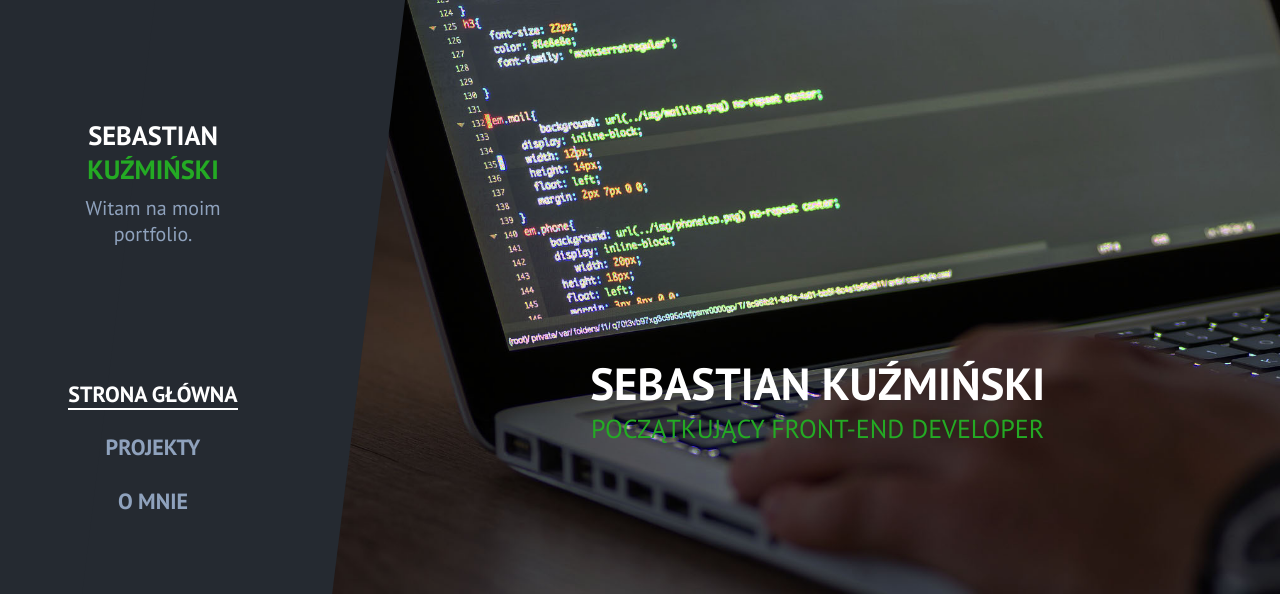
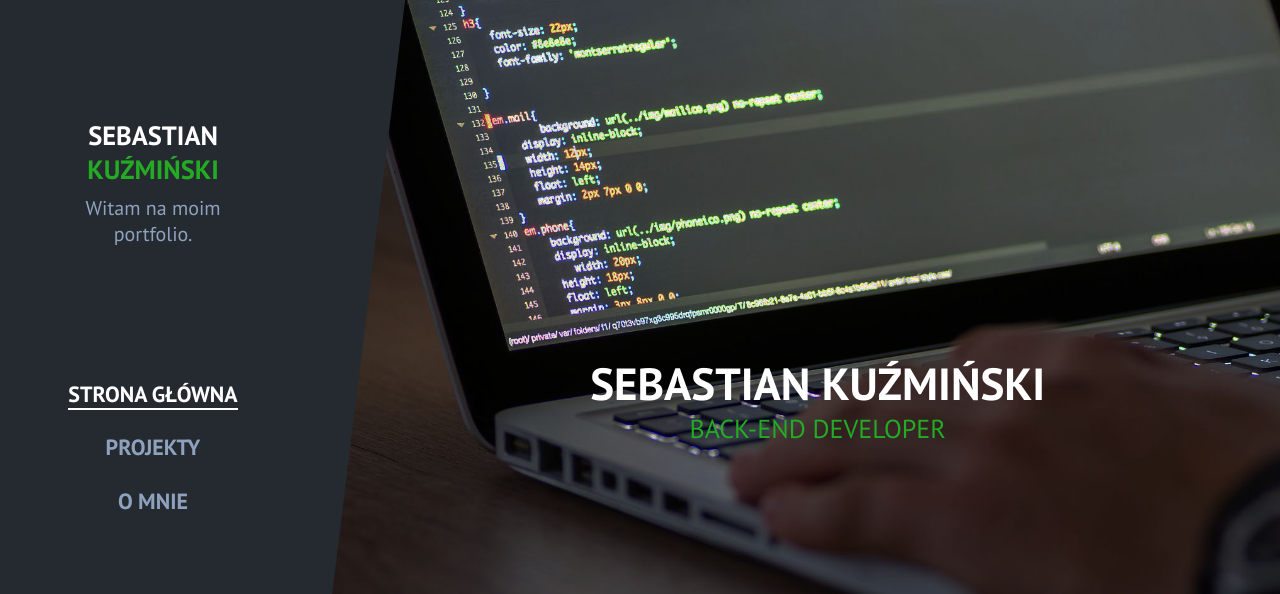
Before and after one commit to H0kas/Portfolio, a plain HTML site: page index.html in a window 1280 px wide. Shown: the top 594 px of the page. Drawn offline with nearby package versions, Linux system fonts and the light colour scheme.

Commit message:
change title

```diff
--- a/index.html
+++ b/index.html
@@ -5,7 +5,7 @@
     <meta charset="UTF-8">
     <meta name="viewport" content="width=device-width, user-scalable=no, initial-scale=1.0, maximum-scale=1.0, minimum-scale=1.0">
     <meta name="author" content="Sebastian Kuźmiński">
-    <meta name="description" content="Portfolio początkującego front-end developera, Sebastiana Kuźmińskiego">
+    <meta name="description" content="Portfolio back-end developera, Sebastiana Kuźmińskiego">
     <title>Sebastian Kuźmiński Portfolio</title>
     <link href="https://fonts.googleapis.com/css?family=PT+Sans:400,700&amp;subset=latin-ext" rel="stylesheet">
     <link href="https://maxcdn.bootstrapcdn.com/font-awesome/4.7.0/css/font-awesome.min.css" rel="stylesheet" integrity="sha384-wvfXpqpZZVQGK6TAh5PVlGOfQNHSoD2xbE+QkPxCAFlNEevoEH3Sl0sibVcOQVnN" crossorigin="anonymous">
@@ -53,7 +53,7 @@
                 <header>
                     <h1 class="home-header-name typing" data-text="Sebastian Kuźmiński">
                     </h1>
-                    <h2 class="home-header-text typing2" data-text="Początkujący front-end developer">
+                    <h2 class="home-header-text typing2" data-text="Back-end developer">
                     </h2>
                 </header>
             </div>
```
